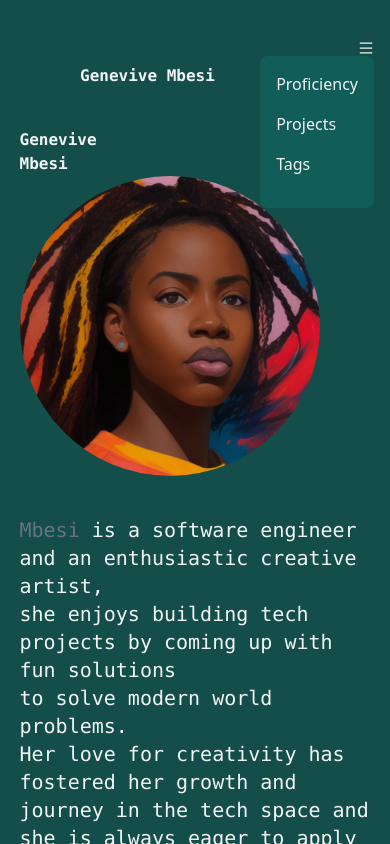
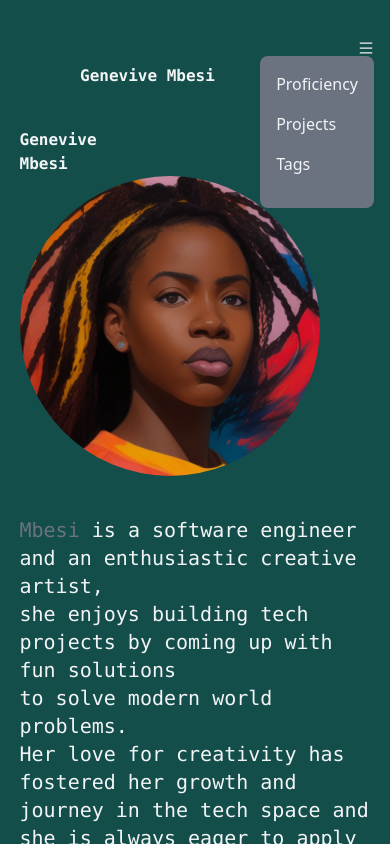
Before and after one commit to Genevive-Mbesi/Portfolio, a React (Create React App) app in the folder portfolio/: page / in a window 390 px wide. Both pictures are taken after a click on the element 366 px from the left and 48 px from the top of the page. Shown: the top 844 px of the page. Built offline with nearby package versions, Linux system fonts and the light colour scheme.

Commit message:
home page

```diff
--- a/portfolio/src/components/navbar.jsx
+++ b/portfolio/src/components/navbar.jsx
@@ -10,7 +10,7 @@ export default function Navbar() {
   };
 
   return (
-    <div className="container items-center justify-center mx-auto text-gray-100 text-s">
+    <div className="container items-center justify-center mx-auto text-gray-100  text-s">
       <nav className="py-5 pl-4 lg:pl-0 flex flex-col lg:flex-row lg:justify-between">
         <div className="flex items-center">
           <div className="lg:hidden lg:flex flex-col lg:items-center absolute top-8 right-4 mt-2">
@@ -23,7 +23,7 @@ export default function Navbar() {
         <ul
           className={`${
             showMenu
-              ? "flex flex-col bg-teal-800 p-4 rounded-lg"
+              ? "flex flex-col bg-gray-500 p-4 rounded-lg"
               : "hidden"
           } lg:flex lg:flex-row lg:items-center absolute top-12 right-4 text-s flex mt-2`}
         >
```
